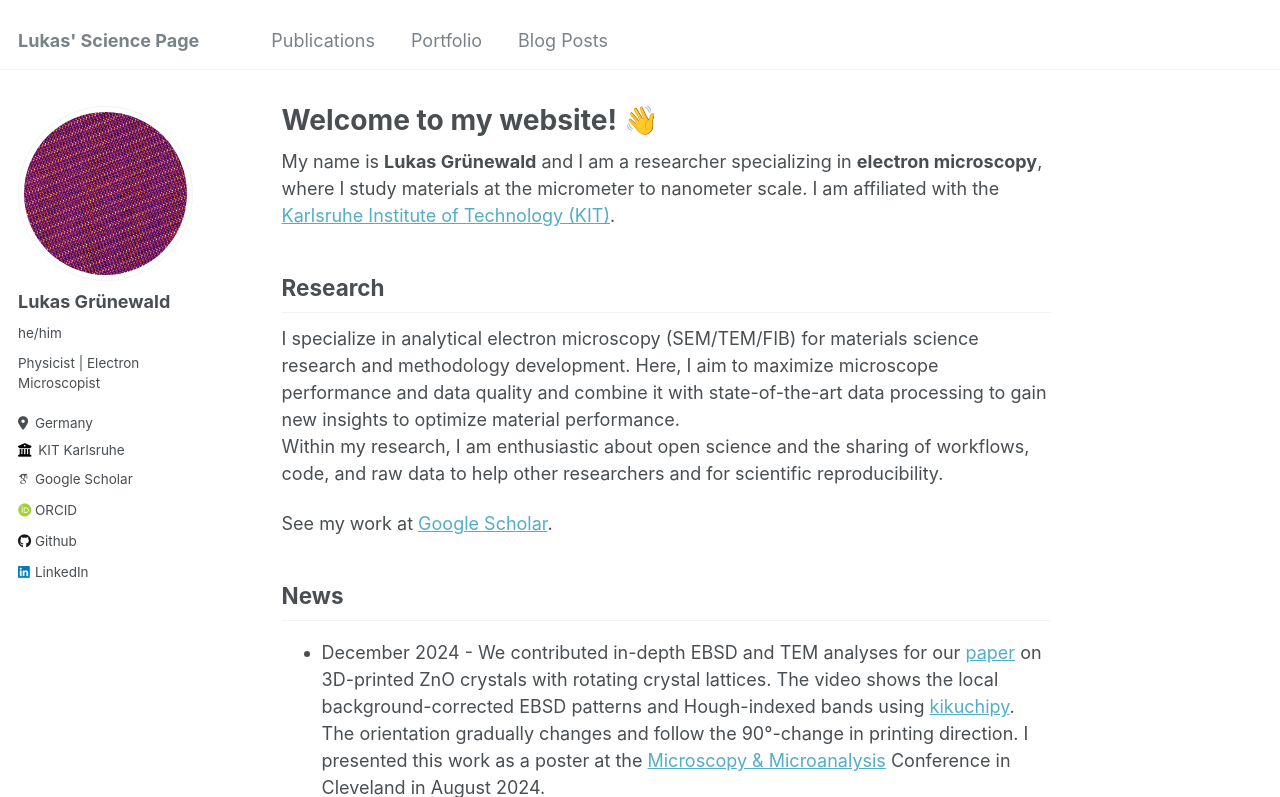
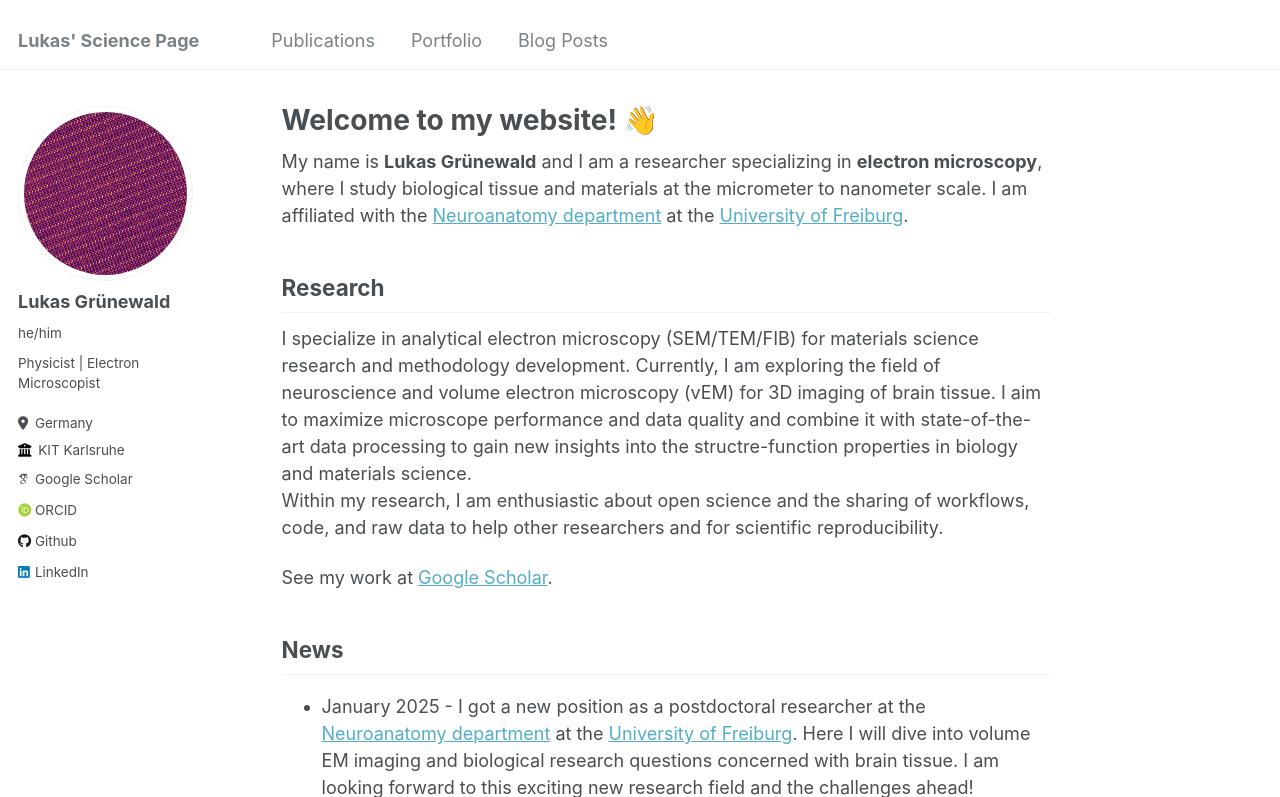
Before and after one commit to lukmuk/lukmuk.github.io, a Jekyll site: the page built from _pages/about.md, in a window 1280 px wide and 900 px high, cut to the strip 0-797 px from the top of the window. Built offline with Jekyll 4.4.1, drawn with Linux system fonts in a browser that asks for light colours; some web fonts are replaced.

Commit message:
Update about.md

```diff
--- a/_pages/about.md
+++ b/_pages/about.md
@@ -7,16 +7,17 @@ redirect_from:
   - /about.html
 ---
 
-My name is **Lukas Grünewald** and I am a researcher specializing in **electron microscopy**, where I study materials at the micrometer to nanometer scale. I am affiliated with the [Karlsruhe Institute of Technology (KIT)](https://www.kit.edu/english/index.php).
+My name is **Lukas Grünewald** and I am a researcher specializing in **electron microscopy**, where I study biological tissue and materials at the micrometer to nanometer scale. I am affiliated with the [Neuroanatomy department](https://neuroanatomie.uni-freiburg.de/) at the [University of Freiburg](https://uni-freiburg.de/en/).
 
 ## Research
 
-I specialize in analytical electron microscopy (SEM/TEM/FIB) for materials science research and methodology development. Here, I aim to maximize microscope performance and data quality and combine it with state-of-the-art data processing to gain new insights to optimize material performance.
+I specialize in analytical electron microscopy (SEM/TEM/FIB) for materials science research and methodology development. Currently, I am exploring the field of neuroscience and volume electron microscopy (vEM) for 3D imaging of brain tissue. I aim to maximize microscope performance and data quality and combine it with state-of-the-art data processing to gain new insights into the structre-function properties in biology and materials science.
 Within my research, I am enthusiastic about open science and the sharing of workflows, code, and raw data to help other researchers and for scientific reproducibility.
 
 See my work at [Google Scholar](https://scholar.google.de/citations?user=MTCt99kAAAAJ).
 
 ## News
+* January 2025 - I got a new position as a postdoctoral researcher at the [Neuroanatomy department](https://neuroanatomie.uni-freiburg.de/) at the [University of Freiburg](https://uni-freiburg.de/en/). Here I will dive into volume EM imaging and biological research questions concerned with brain tissue. I am looking forward to this exciting new research field and the challenges ahead!
 
 * December 2024 - We contributed in-depth EBSD and TEM analyses for our [paper](https://doi.org/10.1002/advs.202410771) on 3D-printed ZnO crystals with rotating crystal lattices. The video shows the local background-corrected EBSD patterns and Hough-indexed bands using [kikuchipy](https://kikuchipy.org/en/stable/). The orientation gradually changes and follow the 90°-change in printing direction.
 I presented this work as a poster at the [Microscopy & Microanalysis](https://doi.org/10.1093/mam/ozae044.616) Conference in Cleveland in August 2024.
```
